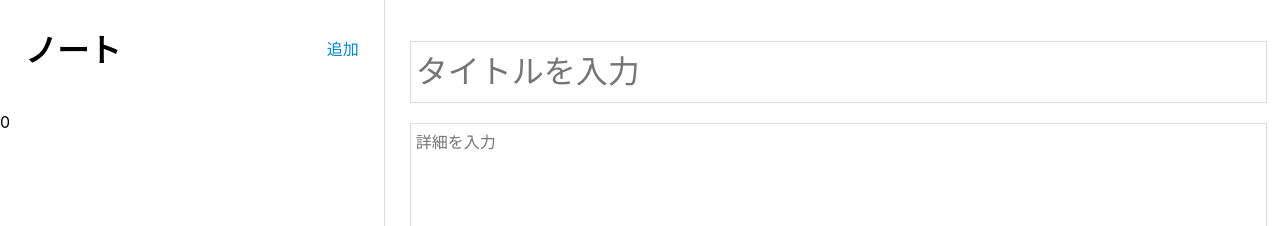
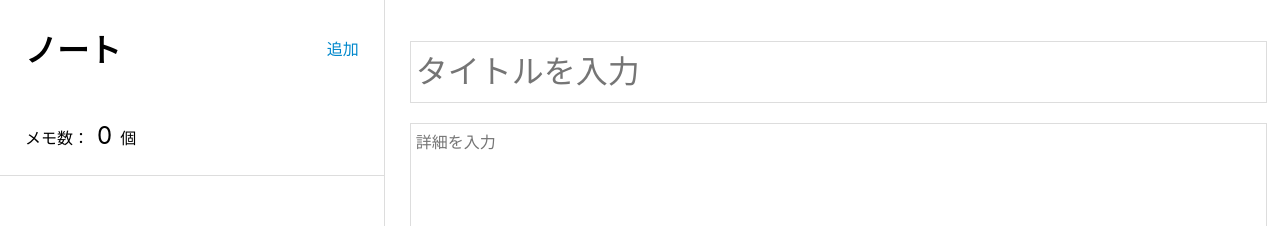
Before and after one commit to kaz-uen/react_output_original_note_app, a React (Create React App) app: page / in a window 1280 px wide. Shown: the top 226 px of the page. Built offline with nearby package versions, Linux system fonts and the light colour scheme.

Commit message:
counter highlight

```diff
--- a/src/App.js
+++ b/src/App.js
@@ -1,4 +1,4 @@
-import { useState } from 'react';
+import { useEffect, useState } from 'react';
 import './App.css';
 import Main from './components/Main';
 import Sidebar from './components/Sidebar';
@@ -6,7 +6,6 @@ import Sidebar from './components/Sidebar';
 function App() {
   const [notes, setNotes] = useState([]);
   const [activeNote, setActiveNote] = useState();
-
   console.log(activeNote)
 
   const onAddNote = () => {
--- a/src/components/Sidebar.css
+++ b/src/components/Sidebar.css
@@ -22,6 +22,16 @@ button:hover {
   display: flex;
   justify-content: space-between;
   padding: 25px;
+}
+
+.app-sidebar-counter {
+  padding: 25px;
+  border-bottom: 1px solid #ddd;
+}
+
+.app-sidebar-counter .textHighlight {
+  font-size: 1.5rem;
+  padding: 0 0.5rem;
 }
 
 .app-sidebar-header h1 {
--- a/src/components/Sidebar.jsx
+++ b/src/components/Sidebar.jsx
@@ -15,7 +15,7 @@ const Sidebar = ({ onAddNote, onDeleteNote, notes, activeNote, setActiveNote })
         >追加</button>
       </div>
       <div className="app-sidebar-counter">
-        <p>{amount}</p>
+        <div>メモ数：<span className="textHighlight">{amount}</span>個</div>
       </div>
       <div className="app-sidebar-notes">
         {notes?.map(note => (
```
